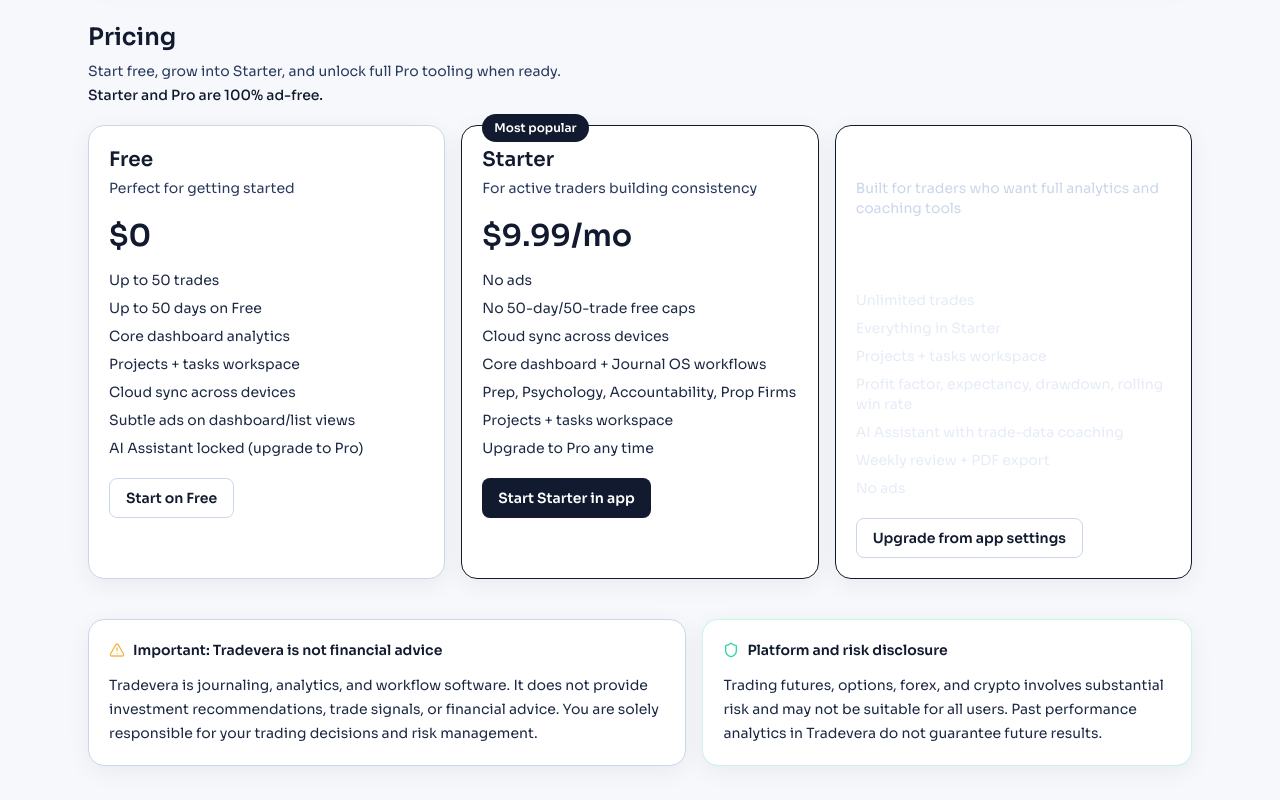
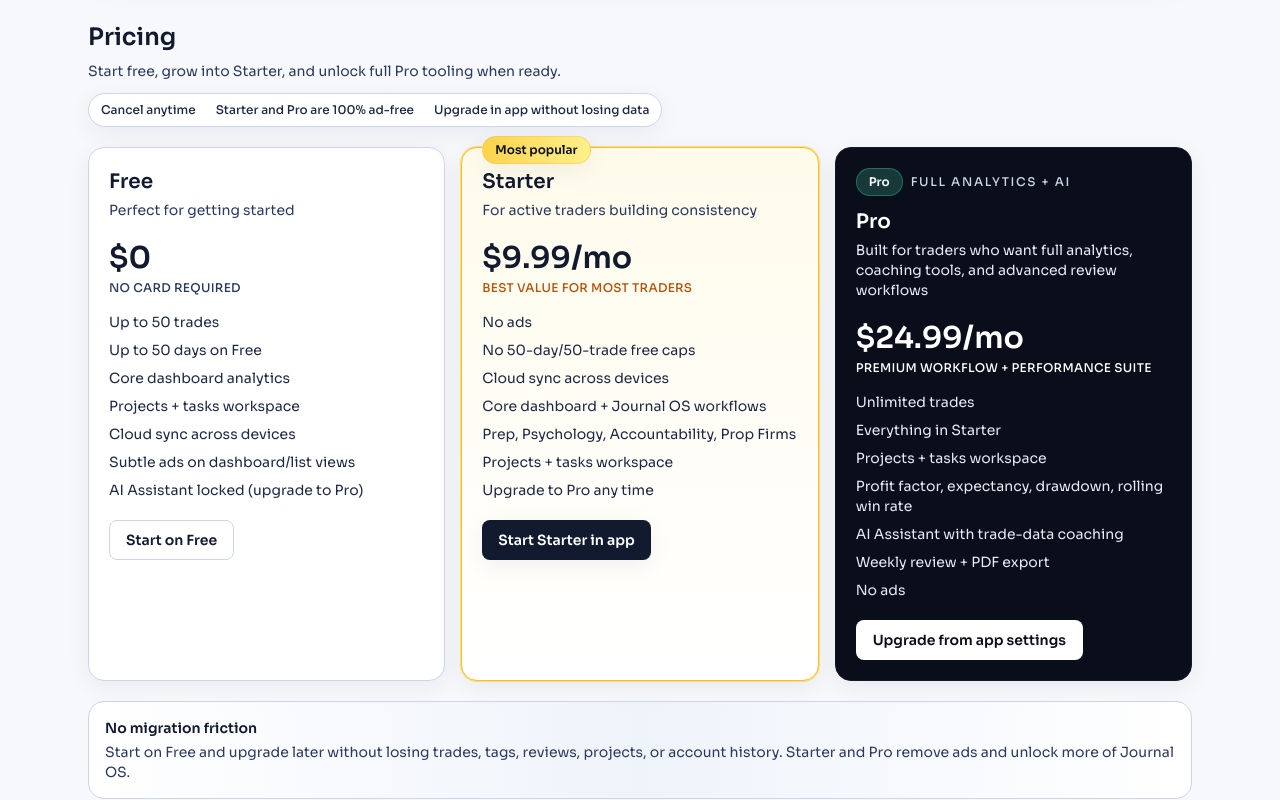
Before and after one commit to marketintelbot-alt/Tradevera, a React (Vite) app in the folder apps/web/: page / in a window 1280 px wide. Shown: the part 1180-1980 px from the top of the page. Built offline with nearby package versions, Linux system fonts and the light colour scheme; no server answers.

Commit message:
Improve landing pricing hierarchy and Pro visibility

```diff
--- a/apps/web/src/pages/marketing/LandingPage.tsx
+++ b/apps/web/src/pages/marketing/LandingPage.tsx
@@ -91,7 +91,7 @@ export function LandingPage() {
           </div>
 
           <div className="space-y-4">
-            <Card className="bg-ink-900 text-white">
+            <Card className="!border-ink-900 !bg-ink-900 text-white shadow-panel">
               <p className="text-xs uppercase tracking-[0.15em] text-ink-200">Today snapshot</p>
               <div className="mt-4 grid grid-cols-2 gap-4">
                 <div>
@@ -112,7 +112,7 @@ export function LandingPage() {
                 </div>
               </div>
             </Card>
-            <Card className="bg-gradient-to-br from-mint-100 to-white">
+            <Card className="!border-mint-200 !bg-gradient-to-br !from-mint-100 !to-white">
               <p className="flex items-center gap-2 text-sm font-semibold text-ink-900">
                 <Sparkles className="h-4 w-4" /> Weekly Review AI-style summary
               </p>
@@ -131,12 +131,20 @@ export function LandingPage() {
           <p className="mt-2 text-sm text-ink-700">
             Start free, grow into Starter, and unlock full Pro tooling when ready.
           </p>
-          <p className="mt-1 text-sm font-medium text-ink-900">Starter and Pro are 100% ad-free.</p>
+          <div className="mt-3 inline-flex flex-wrap items-center gap-2 rounded-full border border-ink-200 bg-white px-3 py-2 text-xs font-medium text-ink-800 shadow-soft">
+            <span>Cancel anytime</span>
+            <span className="h-1 w-1 rounded-full bg-ink-400" />
+            <span>Starter and Pro are 100% ad-free</span>
+            <span className="h-1 w-1 rounded-full bg-ink-400" />
+            <span>Upgrade in app without losing data</span>
+          </div>
+
           <div className="mt-5 grid gap-4 md:grid-cols-3">
             <Card>
               <h3 className="text-xl font-semibold text-ink-900">Free</h3>
               <p className="mt-1 text-sm text-ink-700">Perfect for getting started</p>
               <p className="mt-5 text-3xl font-semibold text-ink-900">$0</p>
+              <p className="mt-1 text-xs font-medium uppercase tracking-wide text-ink-700">No card required</p>
               <ul className="mt-4 space-y-2 text-sm text-ink-800">
                 <li>Up to 50 trades</li>
                 <li>Up to 50 days on Free</li>
@@ -150,13 +158,14 @@ export function LandingPage() {
                 <Button variant="secondary">Start on Free</Button>
               </Link>
             </Card>
-            <Card className="relative border-ink-900 shadow-panel">
-              <Badge tone="accent" className="absolute -top-3 left-5">
+            <Card className="relative !border-amber-400 bg-gradient-to-b from-amber-50 to-white shadow-[0_18px_45px_-24px_rgba(245,158,11,0.65)] ring-1 ring-amber-300/70">
+              <Badge tone="warning" className="absolute -top-3 left-5 border border-amber-500/40 bg-gradient-to-r from-amber-300 to-yellow-200 text-ink-950 shadow-soft">
                 Most popular
               </Badge>
               <h3 className="text-xl font-semibold text-ink-900">Starter</h3>
               <p className="mt-1 text-sm text-ink-700">For active traders building consistency</p>
               <p className="mt-5 text-3xl font-semibold text-ink-900">$9.99/mo</p>
+              <p className="mt-1 text-xs font-medium uppercase tracking-wide text-amber-700">Best value for most traders</p>
               <ul className="mt-4 space-y-2 text-sm text-ink-800">
                 <li>No ads</li>
                 <li>No 50-day/50-trade free caps</li>
@@ -167,13 +176,20 @@ export function LandingPage() {
                 <li>Upgrade to Pro any time</li>
               </ul>
               <Link to="/login" className="mt-5 inline-block">
-                <Button>Start Starter in app</Button>
+                <Button className="shadow-soft">Start Starter in app</Button>
               </Link>
             </Card>
-            <Card className="border-ink-900 bg-ink-900 text-white">
-              <h3 className="text-xl font-semibold">Pro</h3>
-              <p className="mt-1 text-sm text-ink-200">Built for traders who want full analytics and coaching tools</p>
-              <p className="mt-5 text-3xl font-semibold">$24.99/mo</p>
+            <Card className="!border-ink-900 !bg-ink-950 text-white shadow-panel">
+              <div className="inline-flex items-center gap-2">
+                <Badge tone="success" className="border border-mint-400/30 bg-mint-400/20 text-white">
+                  Pro
+                </Badge>
+                <span className="text-xs font-medium uppercase tracking-[0.14em] text-ink-200">Full analytics + AI</span>
+              </div>
+              <h3 className="mt-3 text-xl font-semibold text-white">Pro</h3>
+              <p className="mt-1 text-sm text-ink-100">Built for traders who want full analytics, coaching tools, and advanced review workflows</p>
+              <p className="mt-5 text-3xl font-semibold text-white">$24.99/mo</p>
+              <p className="mt-1 text-xs font-medium uppercase tracking-wide text-mint-300">Premium workflow + performance suite</p>
               <ul className="mt-4 space-y-2 text-sm text-ink-100">
                 <li>Unlimited trades</li>
                 <li>Everything in Starter</li>
@@ -184,9 +200,19 @@ export function LandingPage() {
                 <li>No ads</li>
               </ul>
               <Link to="/login" className="mt-5 inline-block">
-                <Button variant="secondary">Upgrade from app settings</Button>
+                <Button variant="secondary" className="border-white/20 bg-white text-ink-950 hover:bg-ink-100">
+                  Upgrade from app settings
+                </Button>
               </Link>
             </Card>
+          </div>
+
+          <div className="mt-5 rounded-2xl border border-ink-200 bg-gradient-to-r from-white via-ink-100/40 to-white p-4">
+            <p className="text-sm font-semibold text-ink-900">No migration friction</p>
+            <p className="mt-1 text-sm text-ink-700">
+              Start on Free and upgrade later without losing trades, tags, reviews, projects, or account history. Starter and Pro remove ads and unlock more of
+              Journal OS.
+            </p>
           </div>
         </section>
 
```
